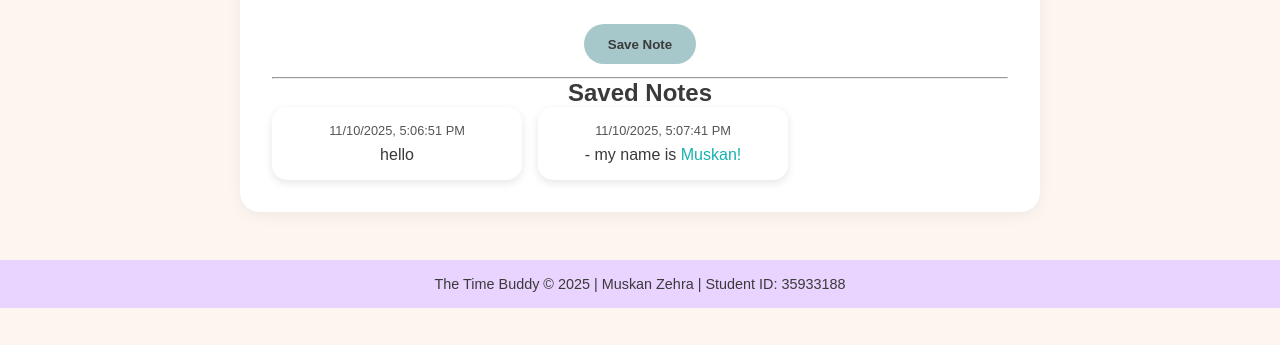
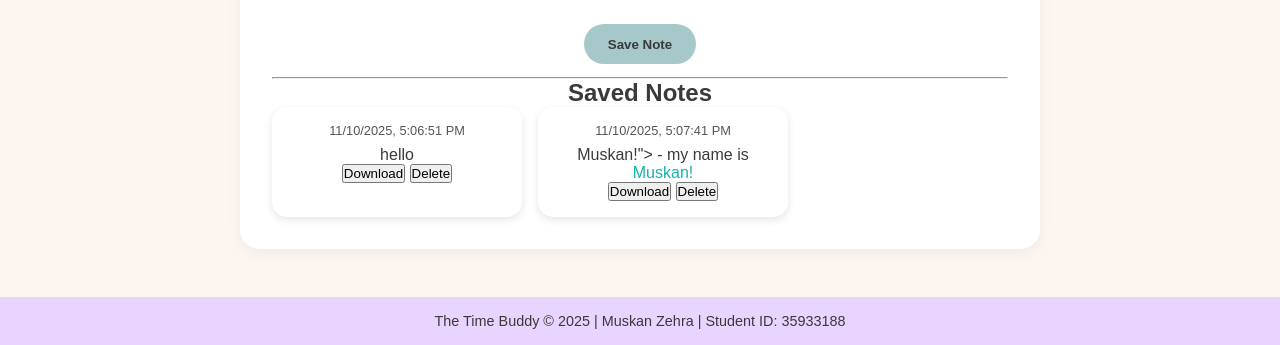
Before and after one commit to mzehra-1512/Cloud_Server_Project_ICT171, a Flask app: page /notes in a window 1280 px wide. Shown: the part 523-868 px from the top of the page. Before the commit the page ends 831 px from the top, so only its background shows below. Run offline with Flask 3, Linux system fonts and the light colour scheme.

Commit message:
Update notes.html

```diff
--- a/templates/notes.html
+++ b/templates/notes.html
@@ -52,10 +52,32 @@
             <div class="notes-grid">
                 {% for note in notes %}
                     <div class="note-card">
-                        <p class ="note-date">{{ note.date }}</p>
-                        <div class="note-content">{{ note.content|safe }}</div>
+                        <p class="note-date">{{ note.date }}</p>
+                        <div class="note-content preview" data-full="{{ note.content|safe }}">
+                            {{ note.content|safe|truncate(100, True, '...') }}
+                        </div>
+
+                        {% if note.content|length > 100 %}
+                        <button class="read-more-btn" onclick="toggleReadMore(this)">Read More</button>
+                        {% endif %}
+
+                        <div class="note-actions-buttons">
+                            <button class="download-btn"
+                                    data-content="{{ note.content|escape }}"
+                                    data-date="{{ note.date }}"
+                                    onclick="downloadNoteFromButton(this)">
+                                Download
+                            </button>
+                            <button class="delete-btn"
+                                    onclick="deleteNote('{{ note.date }}')">
+                                Delete
+                            </button>
+                        </div>
+
+
                     </div>
                 {% endfor %}
+
             </div>
         {% else %}
             <p>No saved notes yet. Start writing above!</p>
```
